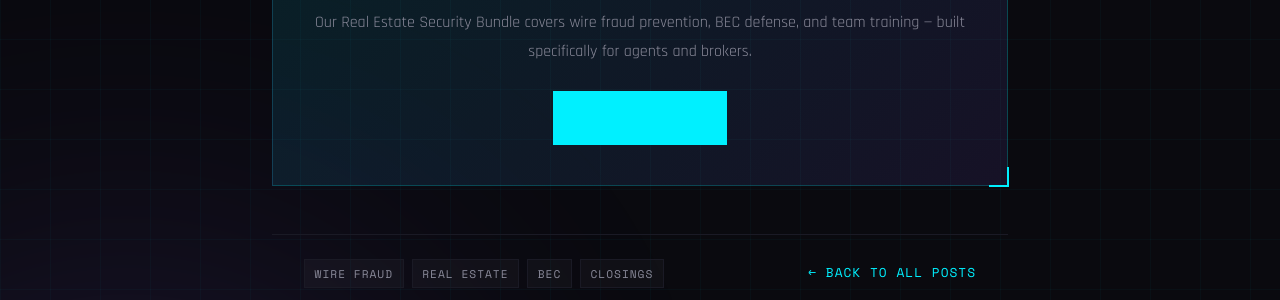
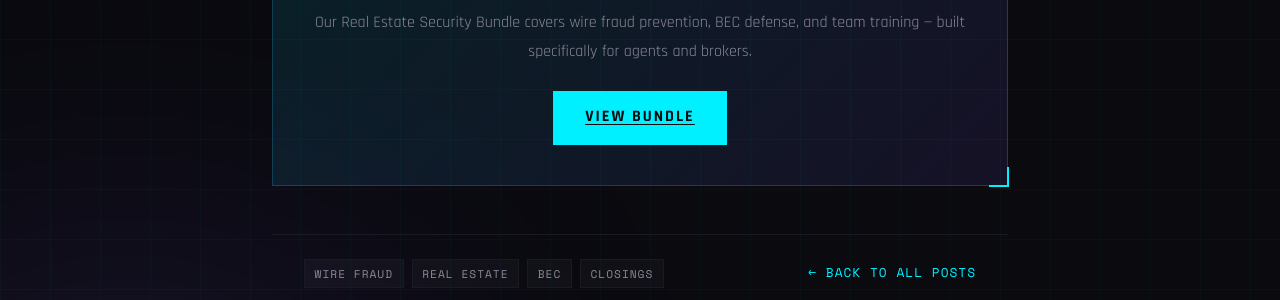
Before and after one commit to ZviMelkman/cyberz_pro, a Jekyll site: the page built from _posts/2026-02-26-wire-fraud-real-estate-agents.md, in a window 1280 px wide and 1400 px high, scrolled down 1271 px. Shown: the part 761-1061 px from the top of the window. Built offline with Jekyll 4.4.1, drawn with Linux system fonts in a browser that asks for light colours.

Commit message:
Fix CTA button text contrast - Update blog.css
Fix CTA button text contrast

```diff
--- a/assets/css/blog.css
+++ b/assets/css/blog.css
@@ -718,6 +718,14 @@ nav {
   color: var(--dark-bg);
 }
 
+.post-content .cta-button {
+  color: var(--dark-bg);
+}
+
+.post-content .cta-button:hover {
+  color: var(--dark-bg);
+}
+
 /* --- Footer (matches your index.html) --- */
 footer {
   position: relative;
```
